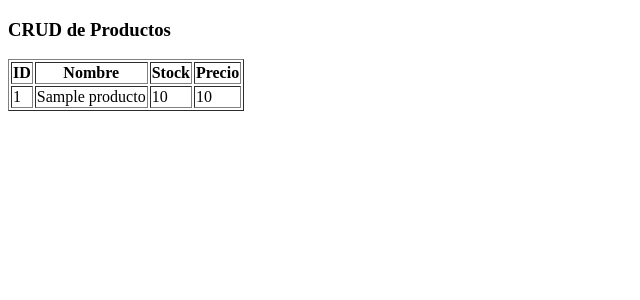
After one commit to pinpaoweb/crud2, a PHP site: template Vistas/productos_view.php in a window 1280 px wide. The commit adds this page. Shown: the top 300 px of the page, without its empty margins (0-640 px from the left). Run offline with PHP 8.4, Linux system fonts and the light colour scheme; the template is opened without the code that fills it: most values are stand-ins (such as "Sample title", 1, 10 or a date in 2020).

Commit message:
2_Dos: MVC Funcion Mostrar Productos

```diff
--- /dev/null
+++ b/Vistas/productos_view.php
@@ -0,0 +1,35 @@
+<!-- Archivo: Vistas/productoview.php -->
+<!-- Propósito: Vista para mostrar la lista de productos -->
+
+<!DOCTYPE html>
+<html>
+<head>
+    <title>CRUD de Productos</title>
+</head>
+<body>
+    <h3>CRUD de Productos</h3>
+
+
+    <table class="table" border="1" >
+        <thead>
+            <tr>
+                <th>ID</th>
+                <th>Nombre</th>
+                <th>Stock</th>
+                <th>Precio</th>
+            </tr>
+        </thead>
+        <tbody>
+            <?php foreach ($productos as $producto): ?>
+                <tr>
+                    <td><?= $producto['id'] ?></td>
+                    <td><?= $producto['nombre'] ?></td>
+                    <td><?= $producto['stock'] ?></td>
+                    <td><?= $producto['precio'] ?></td>
+                </tr>
+            <?php endforeach; ?>
+        </tbody>
+    </table>
+
+</body>
+</html>
--- a/index.php
+++ b/index.php
@@ -1,5 +1,8 @@
 <?php
 require_once 'configuracion/conexion.php';
+require_once 'controladores/ProductoControlador.php';
 
+$controladorProducto = new ProductoControlador();
+$controladorProducto->mostrarProductos();
 
 ?>
```
Also changed, not shown: Controladores/ProductoControlador.php (added, +19 -0 lines), Modelos/ProductoModelo.php (added, +19 -0 lines), Configuracion/conexion.php (line endings or trailing spaces).
